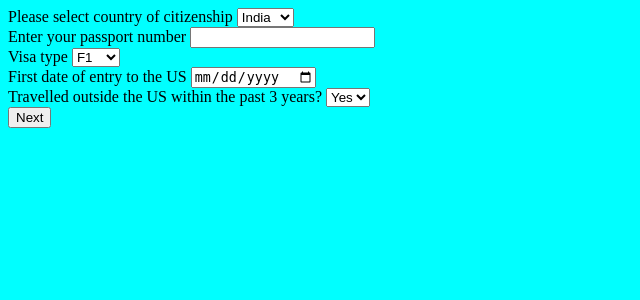
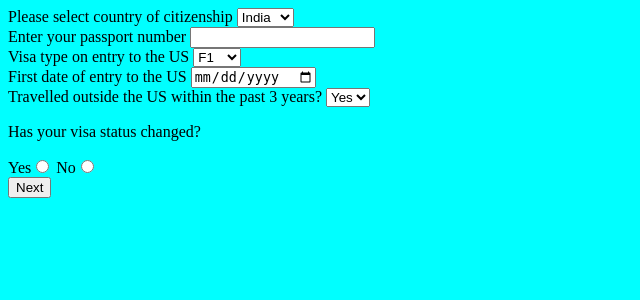
Before and after one commit to VikramMSingh/TaxWebProject, a Flask app: page /Dashboard/Taxes/page1 in a window 1280 px wide. Shown: the top 300 px of the page, without its empty margins (0-640 px from the left). Run offline with Flask 2, Linux system fonts and the light colour scheme; some libraries are stand-ins or nearby versions.

Commit message:
Add Javascript for Nationality page

```diff
--- a/forms.py
+++ b/forms.py
@@ -30,10 +30,11 @@ class nationalityform(FlaskForm):
     nationality=SelectField('Please select country of citizenship', [validators.DataRequired()],
                             choices=[('India', 'India'), ('China', 'China'),('Spain','Spain')])
     passport_number=StringField('Enter your passport number', [validators.DataRequired()])
-    visa_type=SelectField('Visa type', [validators.DataRequired()], choices=[('F1', 'F1'), ('H1B', 'H1B'), ('J1', 'J1')])
+    visa_type=SelectField('Visa type on entry to the US', [validators.DataRequired()], choices=[('F1', 'F1'), ('H1B', 'H1B'), ('J1', 'J1')])
     date_of_entry=DateField('First date of entry to the US', [validators.DataRequired()], format('mm-dd-yyyy'))
     travel_boolean=SelectField('Travelled outside the US within the past 3 years?', [validators.DataRequired()],
                                choices=[('Yes', 'Yes'), ('No', 'No')])
+    visa_change=SelectField('Current visa status', [validators.Optional()], choices=[('F1','F1'), ('H1B','H1B'), ('J1','J1')])
     submit=SubmitField('Next')
 
 class travel_detail(FlaskForm):
--- a/templates/Nationality.html
+++ b/templates/Nationality.html
@@ -3,6 +3,17 @@
 <head>
     <link rel="stylesheet" type="text/css" href=" {{url_for('static', filename='nationality.css')}}">
     <meta charset="UTF-8">
+    <script type="text/javascript">
+        function visaCheck(){
+        if
+        (document.getElementById('yesCheck').checked){
+        document.getElementById('ifYes').style.display='block';
+        }
+        else
+        document.getElementById('ifYes').style.display=none;
+        }
+
+    </script>
     <title>Page1</title>
 </head>
 <body>
@@ -14,6 +25,10 @@
          <div>{{form.visa_type.label}} {{form.visa_type()}}</div>
          <div>{{form.date_of_entry.label}} {{form.date_of_entry()}}</div>
          <div>{{form.travel_boolean.label}} {{form.travel_boolean()}}</div>
+         <p>Has your visa status changed?</p>
+         Yes<input type="radio" onclick="javascript:visaCheck();" name="visayn" id="yesCheck">
+         No<input type="radio" onclick="javascript:visaCheck();" name="visayn" id="noCheck"><br>
+         <div id="ifYes" style="display:none"> {{form.visa_change.label}} {{form.visa_change()}}</div>
          <div>{{form.submit()}}</div>
 
      </form>
```
